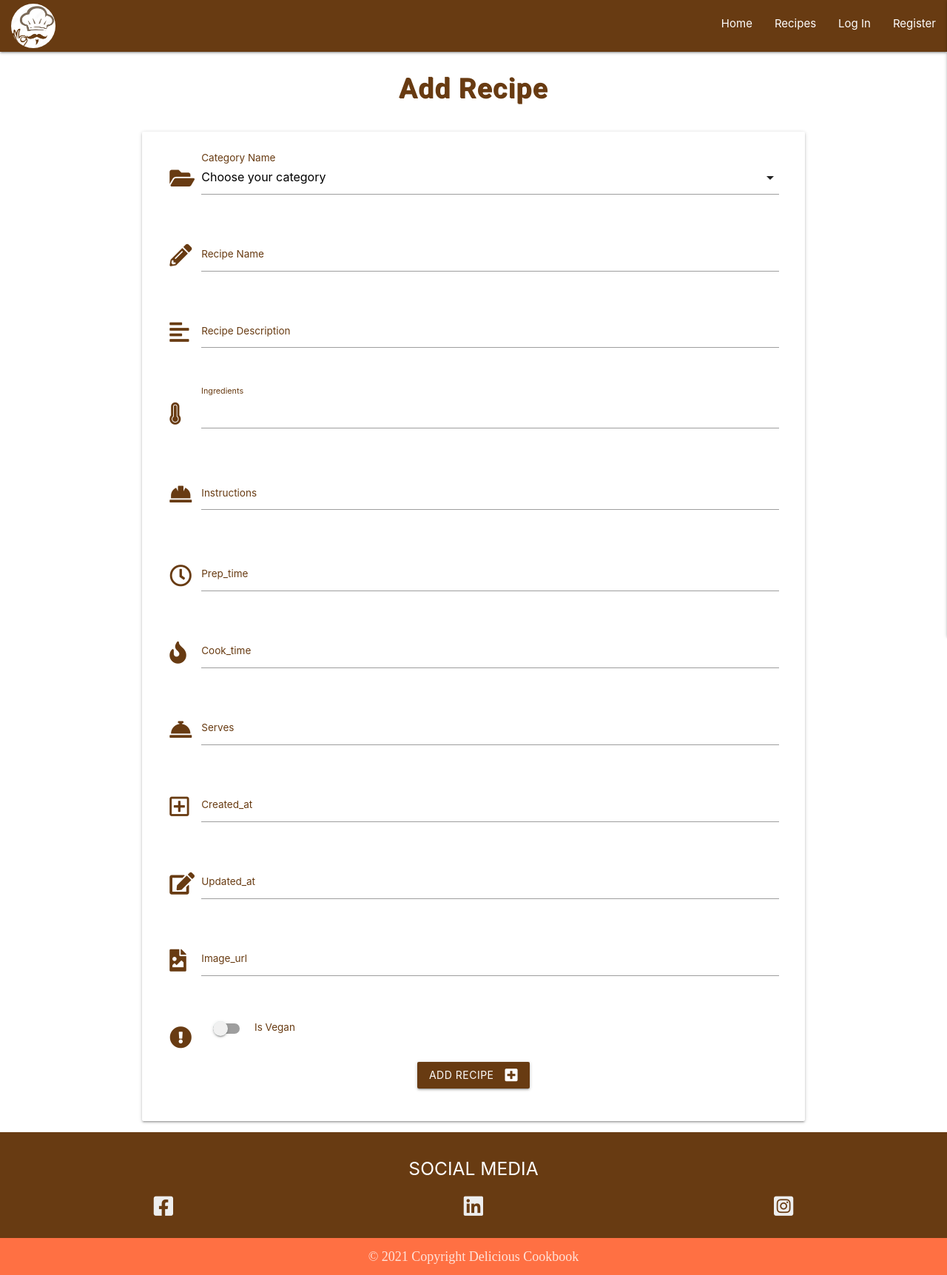
After one commit to farah1979/delicious-cookbook, a Flask app: page /add_recipe in a window 1280 px wide. The commit adds this page. Shown: the whole page at 74% size. Run offline with Flask 2, Linux system fonts and the light colour scheme; data that the repository does not hold is empty; some libraries are stand-ins or nearby versions; some web fonts are replaced.

Commit message:
create add_recipe page

```diff
--- a/app.py
+++ b/app.py
@@ -24,11 +24,49 @@ def home():
     return render_template("home.html", get_recipes=get_recipes)
 
 
-@app.route("/recipes")
+@app.route('/recipes')
 def recipes():
-    recipes = list(mongo.db.recipes.find())
-    return render_template("recipes.html", recipes=recipes)
+    '''
+    function render recipes page
+    '''
+    query = request.args.get('query')
+    category = request.args.get('category')
+    # check if search query
+    if query:
+        recipes = list(mongo.db.recipes.find(
+            {"$text": {"$search": query}}))
+        print(query)
+    # check if filtered by category
+    elif category:
+        recipes = list(mongo.db.recipes.find({'category': category}))
+    # check all recipes
+    else:
+        recipes = list(mongo.db.recipes.find().sort("_id", -1))
+    return render_template('recipes.html', recipes=recipes, category=category)
 
+@app.route("/add_recipe", methods=["GET","POST"])
+def add_recipe():
+    if request.method == "POST":
+        is_veg = True if request.form.get("is_veg") else False
+        recipe = {
+                  "category_name": request.form.get("category_name"),
+                  "recipe_name": request.form.get("recipe_name"),
+                  "recipe_description": request.form.get("recipe_description"),
+                  "ingredients": request.form.getlist("ingredients"),
+                  "instructions": request.form.getlist("instructions"),
+                  "Prep_time": request.form.get("Prep_time"),
+                  "cooking_time": request.form.get("cooking_time"),
+                  "serves": request.form.get("serves"),
+                  "created_at": session['user'],
+                  "updated_at": session['user'],
+                  "image": request.form.get("image"),
+                  "is_veg": is_veg
+        }
+        mongo.db.recipes.insert_one(recipe)
+        flash("Your recipe has been successfully added")
+        return redirect(url_for("recipes"))
+    categories = mongo.db.categories.find().sort("category_name", 1)
+    return render_template("add_recipe.html", categories=categories)
 
 
 @app.route("/register", methods=["GET", "POST"])
--- a/static/css/style.css
+++ b/static/css/style.css
@@ -286,11 +286,11 @@ svg {
     content: "\f023";
     padding-left: 10px;
 }
-
+/*
 .input-field .prefix ~ input {
-    width: 80%;
+    width: 100%;
 }
-
+*/
 .input-field .prefix {
     font-size: 2rem;
     color: #683b12;
@@ -365,8 +365,8 @@ svg {
 
 #title_recipe {
     font-family: "roboto", sans-serif;
-    font-weight: 700;
-    font-size: 1.3rem;
+    font-weight: 500;
+    font-size: 0.9rem;
     color: #683b12;
     line-height: 22px;
     letter-spacing: 1px;
@@ -390,3 +390,24 @@ svg {
     font-family: "roboto", sans-serif;
     font-weight: 300;
 }
+
+.card-image img{
+    width: auto;
+    max-height: 260px;
+}
+
+.fa-seedling {
+    font-size: 1.5rem;
+    color: green;
+    float: right;
+    top: 0;
+}
+
+/*---------------------------------------Add-recipe-page*/
+.dropdown-content li>a, .dropdown-content li>span {
+    color: #683b12;
+}
+
+.add-submit {
+    background-color: #683b12;
+}
--- a/static/js/scripts.js
+++ b/static/js/scripts.js
@@ -3,4 +3,6 @@ $(document).ready(function(){
     $('.slider').slider();
     $('.dropdown-trigger').dropdown({ edge: "right" });
     $(".copyright").text(new Date().getFullYear())
+    $('.tooltipped').tooltip();
+    $('select').formSelect();
   });
--- /dev/null
+++ b/templates/add_recipe.html
@@ -0,0 +1,144 @@
+{% extends "base.html" %}
+{% block content %}
+
+
+
+<section class="container">
+    <div class="row">
+        <div class="col s12 center-align">
+            <h3 class="header-title">Add Recipe </h3>
+        </div>
+    </div>
+
+
+
+    <div class="row card-panel lighten-5">
+        <form class="col s12" method="POST" action="{{ url_for('add_recipe') }}">
+            <!------------------------------Select-Category-field-->
+            <div class="row">
+                <div class="input-field col s12">
+                    <i class="fas fa-folder-open prefix"></i>
+                    <select id="category_name" name="category_name" class="validate" required>
+                        <option value="" disabled selected>Choose your category</option>
+                        {% for category in categories %}
+                        <option value="{{ category.category_name }}">{{ category.category_name }}</option>
+                        {% endfor %}
+                    </select>
+                    <label for="category_name">Category Name</label>
+                </div>
+            </div>
+            <!------------------------------Recipe-name-field-->
+            <div class="row">
+                <div class="input-field col s12">
+                    <i class="fas fa-pencil-alt prefix text-darken-4"></i>
+                    <input id="recipe_name" name="recipe_name" type="text" minlength="5" maxlength="20" class="validate"
+                        required />
+                    <label for="recipe_name">Recipe Name</label>
+                </div>
+            </div>
+            <!------------------------------Recipe-Description-field-->
+            <div class="row">
+                <div class="input-field col s12">
+                    <i class="fas fa-align-left prefix"></i>
+                    <textarea id="recipe_description" name="recipe_description" type="text" minlength="5"
+                        maxlength="200" class="materialize-textarea validate" required></textarea>
+                    <label for="recipe_description">Recipe Description</label>
+                </div>
+            </div>
+            <!------------------------------Ingredients-field-->
+            <div class="row">
+                <div class="input-field col s12 ">
+                    <i class="fas fa-thermometer-full prefix"></i>
+                    <textarea id="ingredients" name="ingredients" type="text" class=" materialize-textarea validate"
+                        required>
+                    </textarea>
+                    <label for="ingredients">Ingredients</label>
+                </div>
+            </div>
+            <!------------------------------Instructions-field-->
+            <div class="row">
+                <div class="input-field col s12">
+                    <i class="fas fa-hard-hat prefix"></i>
+                    <textarea id="instructions" name="instructions" type="text" class="materialize-textarea validate"
+                        required></textarea>
+                    <label for="instructions">Instructions</label>
+                </div>
+            </div>
+            <!------------------------------Preperation-time-field-->
+            <div class="row">
+                <div class="input-field col s12 ">
+                    <i class="far fa-clock prefix "></i>
+                    <input id="Prep_time" name="Prep_time" type="number" step="1" min="0" class="validate" required />
+                    <label for="Prep_time">Prep_time </label>
+                </div>
+            </div>
+            <!------------------------------Cooking-time-field-->
+            <div class="row">
+                <div class="input-field col s12 ">
+                    <i class="fas fa-fire prefix"></i>
+                    <input id="cooking_time" name="cooking_time" type="number" step="1" min="0" class="validate" required />
+                    <label for="cooking_time">Cook_time </label>
+                </div>
+            </div>
+            <!------------------------------Serves-field-->
+            <div class="row">
+                <div class="input-field col s12 ">
+                    <i class="fas fa-concierge-bell prefix"></i>
+                    <input id="serves" name="serves" type="number" step="1" min="0" class="validate" required />
+                    <label for="serves">Serves</label>
+                </div>
+            </div>
+            <!-----------------------------Created_at-field-->
+            <div class="row">
+                <div class="input-field col s12 ">
+                    <i class="far fa-plus-square prefix"></i>
+                    <input id="created_at" name="created_at" type="text" minlength="5" maxlength="15" class="validate"
+                        required />
+                    <label for="created_at">Created_at </label>
+                </div>
+            </div>
+            <!-----------------------------Updated_at-field-->
+            <div class="row">
+                <div class="input-field col s12 ">
+                    <i class="fas fa-edit prefix"></i>
+                    <input id="updated_at" name="updated_at" type="text" minlength="5" maxlength="15" class="validate"
+                        required />
+                    <label for="updated_at">Updated_at</label>
+                </div>
+            </div>
+            <!----------------------------Image-url-field-->
+            <div class="row">
+                <div class="input-field col s12 ">
+                    <i class="fas fa-file-image prefix"></i>
+                    <input id="image" name="image" type="text" class="validate" required />
+                    <label for="image">Image_url</label>
+                </div>
+            </div>
+            <div class="row">
+                <div class="input-field col s12 ">
+                    <div class="switch">
+                        <i class="fas fa-exclamation-circle prefix"></i>
+                        <label for="is_veg">
+                            <input type="checkbox" name="is_veg" id="is_veg" class="validate" required />
+                            <span class="lever text-darken-4"></span>
+                            Is Vegan
+                        </label>
+                    </div>
+                </div>
+            </div>
+            <!---------------------------Submit-buttom-->
+            <div class="row">
+                <div class="col s12 center-align">
+                    <button class="btn waves-effect waves-light add-submit" type="submit">
+                        Add Recipe
+                       <i class="fas fa-plus-square right"></i>
+                    </button>
+                </div>
+            </div>
+        </form>
+    </div>
+
+
+</section>
+
+{% endblock %}
--- a/templates/base.html
+++ b/templates/base.html
@@ -33,7 +33,7 @@
           <li><a href="{{url_for('recipes')}}">Recipes</a></li>
           {% if session.user %}
              <li><a href="#">Manage Categories</a></li>
-             <li><a href="#">Add Recipe</a></li>
+             <li><a href="{{url_for('add_recipe')}}">Add Recipe</a></li>
              <li><a href="{{ url_for('profile', e_mail=session['user'])}}">Profile</a></li>
              <li><a href="{{url_for('logout')}}">Log Out</a></li>
           {% else %}
@@ -54,7 +54,7 @@
         <li><a href="{{url_for('recipes')}}">Recipes</a></li>
         {% if session.user %}
            <li><a href="#">Manage Categories</a></li>
-           <li><a href="#">Add Recipe</a></li>
+           <li><a href="{{url_for('add_recipe')}}">Add Recipe</a></li>
            <li><a href="{{ url_for('profile', e_mail=session['user'])}}">Profile</a></li>
            <li><a href="{{url_for('logout')}}">Log Out</a></li>
         {% else %}
```
Also changed, not shown: templates/recipes.html (+6 -1 lines).
